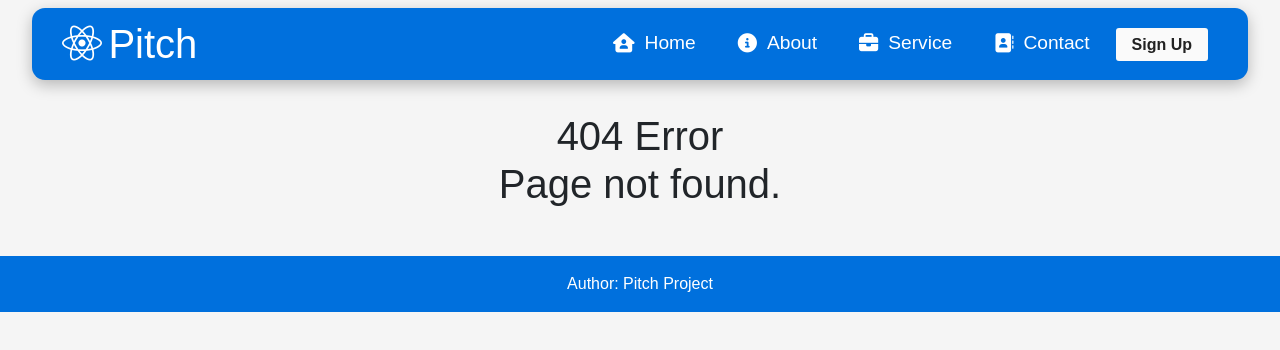
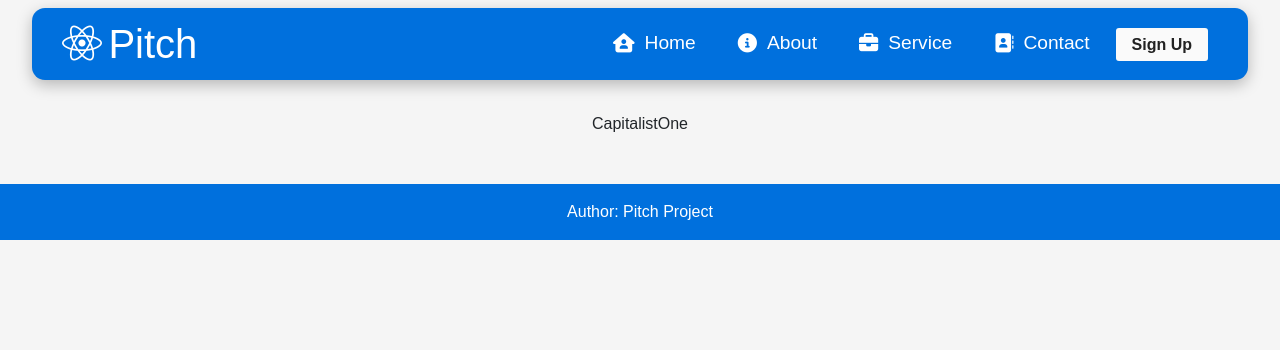
Before and after one commit to MzArlowe/pitch-client, a React (Create React App) app: page /CapitalistOne in a window 1280 px wide. Before the commit this address had no page. Shown: the top 350 px of the page. Built offline with nearby package versions, Linux system fonts and the light colour scheme.

Commit message:
Read Description...
Removed everything pertaining to About other than the link in the NavBar.

Alphabetized imports in App.jsx, as well as reorganizing the router object.

Added CapitalistOne.jsx and .css files.

```diff
--- a/src/components/About.jsx
+++ /dev/null
@@ -1,5 +0,0 @@
-export default function About() {
-	return (
-		<div>About</div>
-	)
-}
--- /dev/null
+++ b/src/components/CapitalistOne.jsx
@@ -0,0 +1,7 @@
+import './CapitalistOne.css'
+
+export default function CapitalistOne() {
+	return (
+		<div>CapitalistOne</div>
+	)
+}
```
Also changed, not shown: src/App.jsx (+11 -11 lines), src/components/About.css (deleted), src/components/CapitalistOne.css (added).
